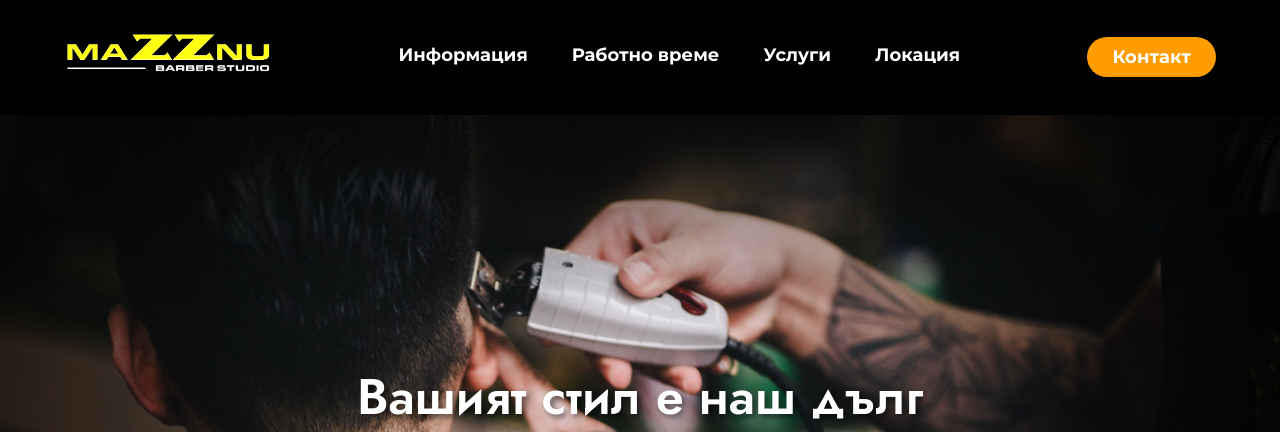
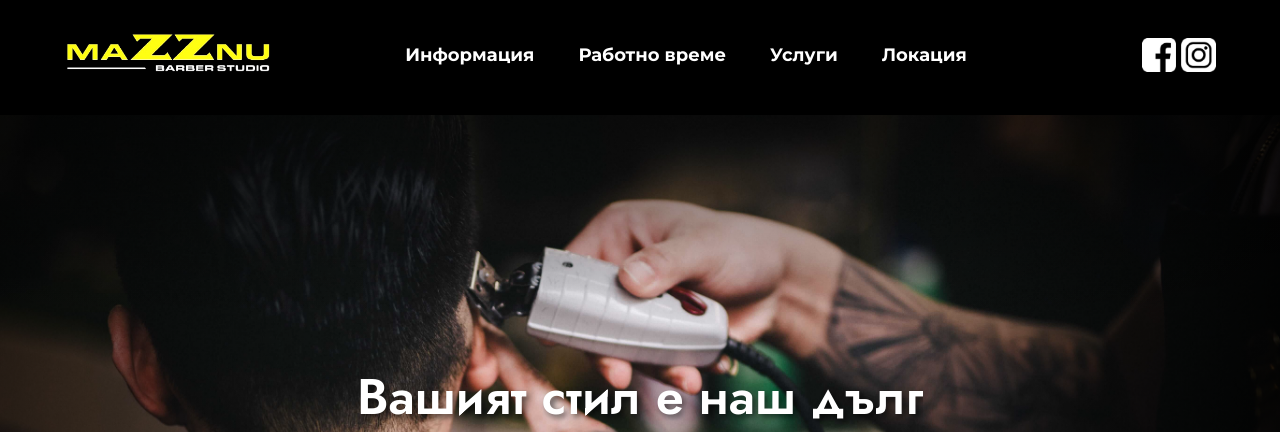
Before and after one commit to danikoynov/Temporary, a Flask app: page / in a window 1280 px wide. Shown: the top 432 px of the page. Run offline with Flask 3, Linux system fonts and the light colour scheme.

Commit message:
added social media

```diff
--- a/static/nav_base_styles.css
+++ b/static/nav_base_styles.css
@@ -55,7 +55,7 @@ header{
 }
 
 .nav__links li a:hover{
-    color: #00b4c8;
+    color: #ff9d00;
 }
 
 button{
@@ -71,3 +71,8 @@ button{
 button:hover{
     opacity: 0.85;
 }
+
+
+.social_media_icon{
+    width: 30%;
+}
--- a/templates/base_navigation_bar.html
+++ b/templates/base_navigation_bar.html
@@ -31,7 +31,12 @@
                 </ul>
             </nav>
 
-            <a class = "cta" href = "#"> <button> Контакт </button> </a>
+            <!--<a class = "cta" href = "#"> <button> Контакт </button> </a>-->
+            <div style = "width: 10%; text-align: right;">
+                <a href = "https://www.facebook.com/groups/ShumenDnes/posts/9135280133231902/" target="_blank"><img src = "{{url_for('static', filename = 'images/facebook_icon.png')}}" class = "social_media_icon"> </a>
+                <a href = "https://www.instagram.com/mazznu.studio/" target="_blank"> <img src = "{{url_for('static', filename = 'images/instagram_icon.png')}}" class = "social_media_icon"> </a>
+            </div>
+
         </header>
 
         {% block content %}
```
Also changed, not shown: design/faceinsta.html (added, +11 -0 lines), design/faceinsta-check.png (added), design/faceinsta.jpg (added), static/images/facebook_icon.png (added), static/images/faceinsta.png (added), static/images/faceinsta_check.png (added), static/images/faceinsta_test.png (added), static/images/instagram_icon.png (added).
